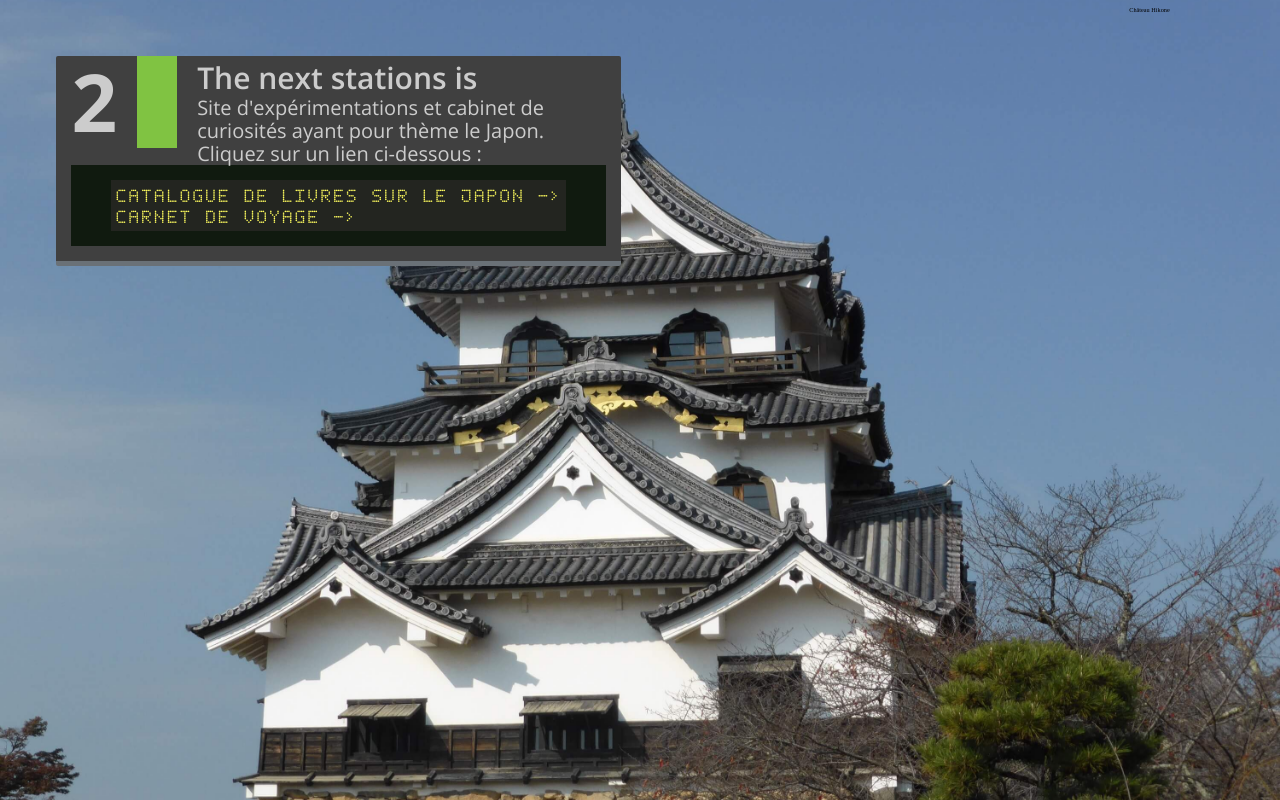
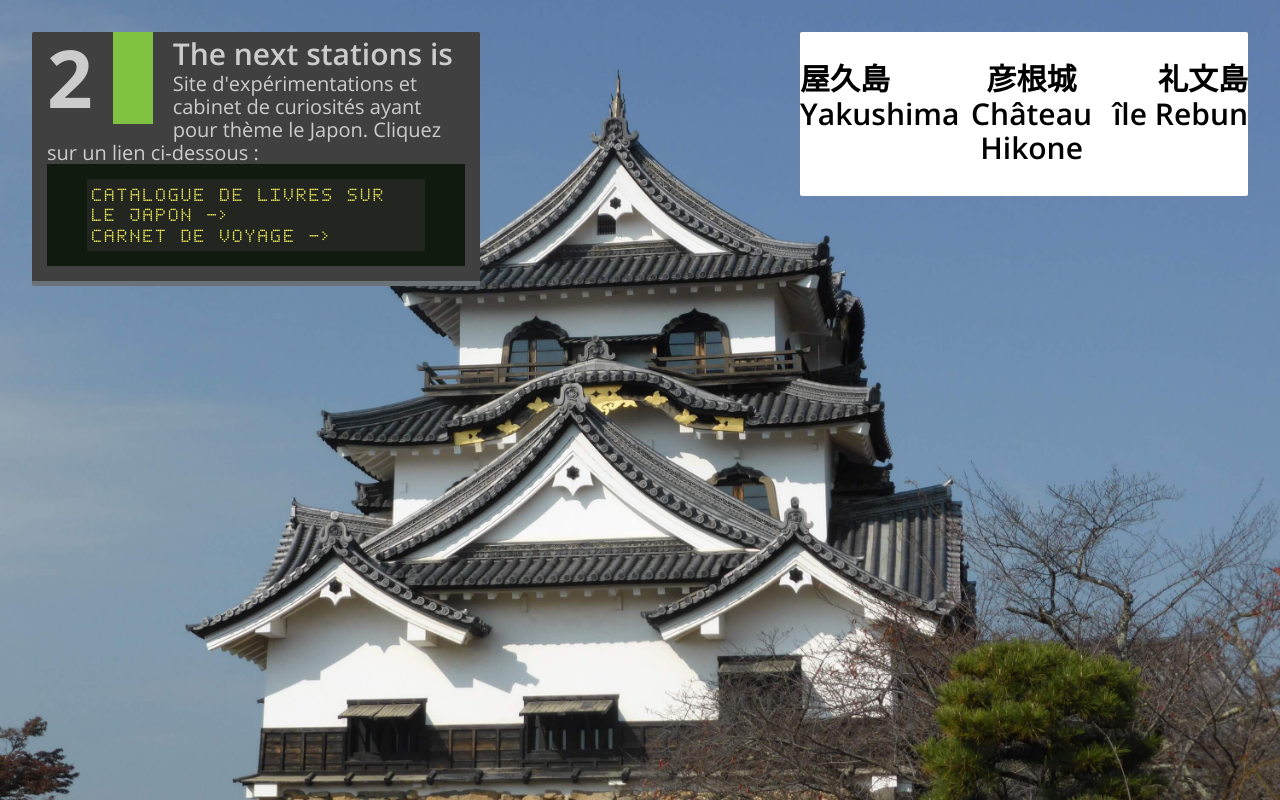
Before and after one commit to bruno-mazzi/next-station-is, a plain HTML site: page home-station/index.html in a window 1280 px wide. Drawn offline with Linux system fonts and the light colour scheme.

Commit message:
debut second panneau et slider

```diff
--- a/home-station/css/style.css
+++ b/home-station/css/style.css
@@ -60,7 +60,7 @@ body {
 }
 
 .item {
-    flex-grow:1;
+    flex: 1 1 0px
 }
 
 .sign {
@@ -69,7 +69,7 @@ body {
     border-radius:2px;
     margin: 5%;
     padding: 0;
-    width: 50%;
+    width: 70%;
 }
 
 .sign header {
@@ -133,3 +133,35 @@ body {
 .sign nav a:after {
     content: " ->";
 }
+
+.sign2 {
+    background: #fff;
+    border-radius:2px;
+    display: flex;
+    float:right;
+    margin: 5%;
+    padding: 0;
+    width: 70%;
+}
+
+.sign2 h3 {
+    color: #000;
+    font-family: 'open_sanssemibold', arial, sans-serif;
+    font-size: 3rem;
+}
+
+.sign2 h3 span {
+    display: block;
+}
+
+.sign2 .item {
+    text-align:center;
+}
+
+.sign2 .js-carrousel-prev {
+    text-align:left;
+}
+
+.sign2 .js-carrousel-next {
+    text-align:right;
+}
--- a/home-station/index.html
+++ b/home-station/index.html
@@ -24,8 +24,16 @@
         </div>
     </div>
     <div class="infos_picture item">
-        <div class="panel">
-            <p>Château Hikone</p>
+        <div class="sign2">
+            <div class="js-carrousel js-carrousel-prev item">
+                <h3><span>屋久島</span></span><span>Yakushima</span></h3>
+            </div>
+            <div class="js-carrousel item">
+                <h3><span>彦根城</span></span><span>Château Hikone</span></h3>
+            </div>
+            <div class="js-carrousel js-carrousel-next item">
+                <h3><span>礼文島</span></span><span>île Rebun</span></h3>
+            </div>
         </div>
     </div>
 </body>
```
Also changed, not shown: home-station/images/P1020478.JPG (added), home-station/images/yakushima.JPG (added).
